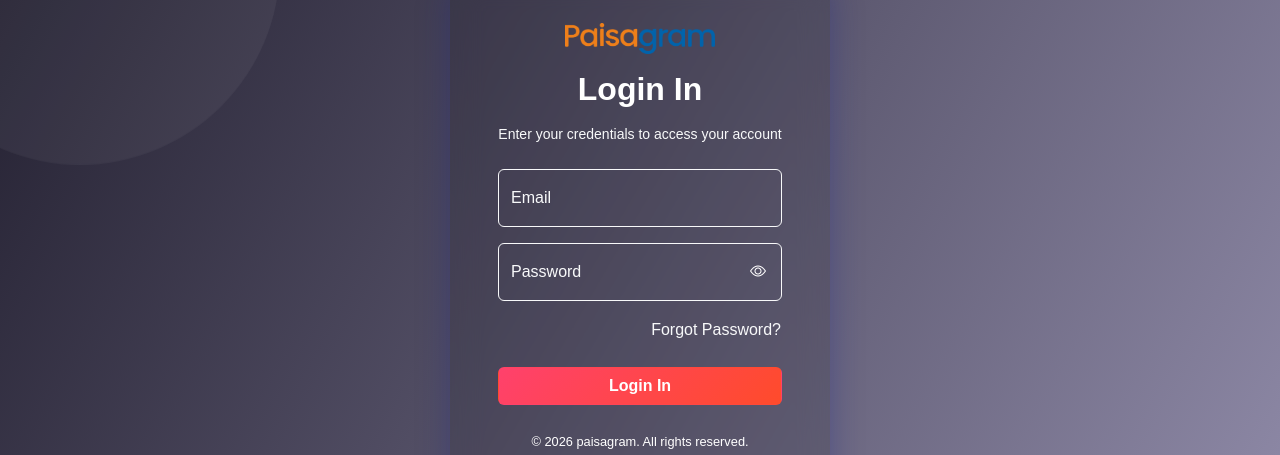
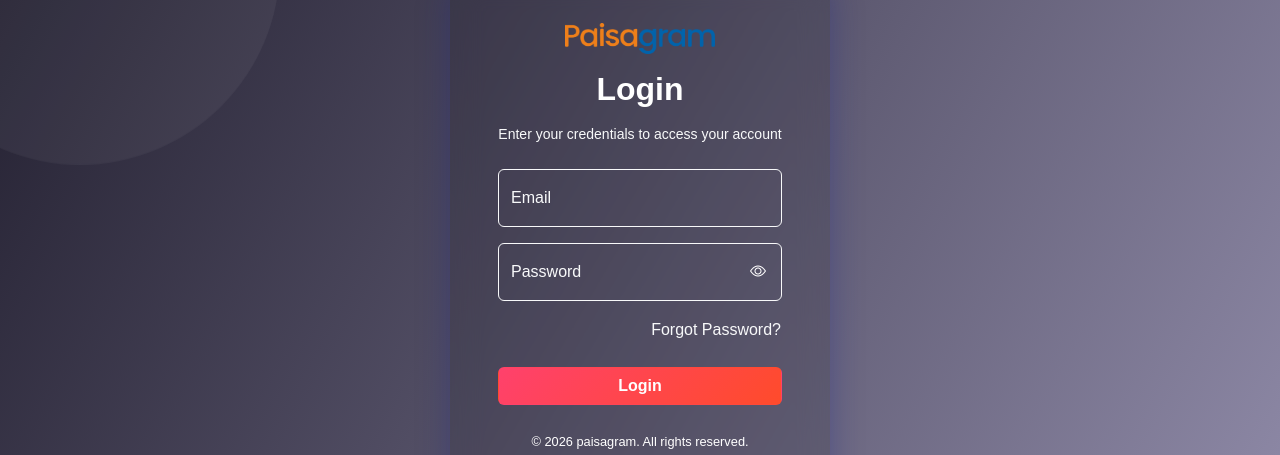
Before and after one commit to Akanksha597/Adminpaisagram, a React (Vite) app: page / in a window 1280 px wide. Shown: the part 162-617 px from the top of the page. Built offline with nearby package versions, Linux system fonts and the light colour scheme.

Commit message:
login name change

```diff
--- a/src/auth/Login.jsx
+++ b/src/auth/Login.jsx
@@ -93,7 +93,7 @@
           {/* Logo */}
           <div className="text-center mb-4">
             <img src={Shreelogo} alt="Logo" style={{ width: "150px" }} />
-            <h2 className="mt-3 fw-bold">Login In</h2>
+            <h2 className="mt-3 fw-bold">Login</h2>
             <p className="text-light small">
               Enter your credentials to access your account
             </p>
@@ -165,7 +165,7 @@
                 transition: "0.3s",
               }}
             >
-              Login In
+              Login
             </button>
           </form>
 
```
